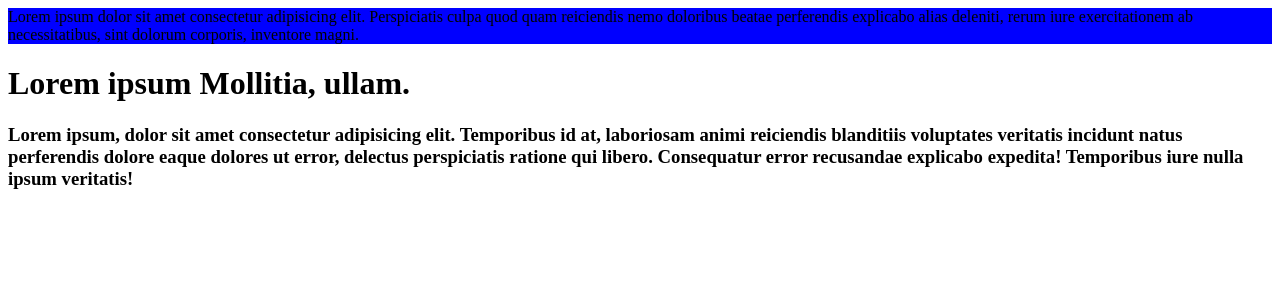
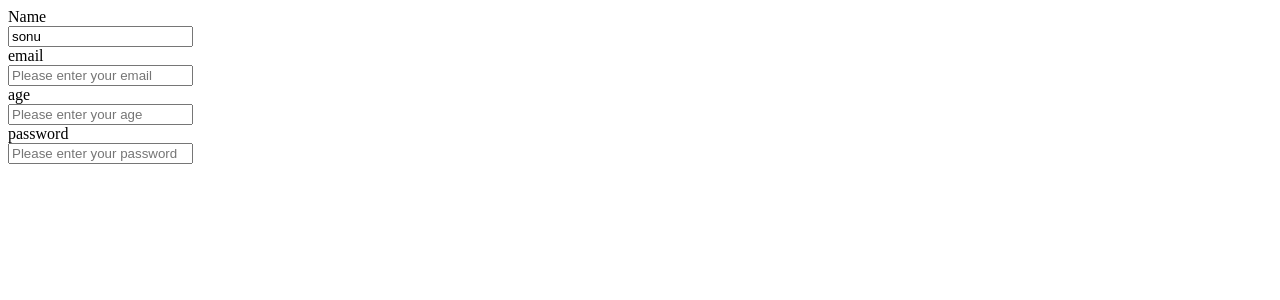
Before and after one commit to Sanowar72/react-teaching-jul, a React (Vite) app: page / in a window 1280 px wide. Shown: the top 300 px of the page. Built offline with nearby package versions, Linux system fonts and the light colour scheme.

Commit message:
form handle added

```diff
--- a/src/App.jsx
+++ b/src/App.jsx
@@ -1,11 +1,9 @@
 import React from "react";
-import Hello from "./component/Hello";
-import Name from "./component/Name";
+import Form from "./component/form/Form";
 const App = () => {
   return (
     <>
-      <Name />
-      <Hello />
+      <Form />
     </>
   );
 };
--- /dev/null
+++ b/src/component/form/Form.jsx
@@ -0,0 +1,46 @@
+import React, { useState } from "react";
+
+const Form = () => {
+  const [name, setName] = useState("sonu");
+  const [email, setEmail] = useState("");
+  const [password, setPassword] = useState("");
+  const [age, setage] = useState();
+  const handleChange = (e) => {
+    const res = e.target.value.toUpperCase();
+    setName(res);
+  };
+  return (
+    <>
+      <div> Name</div>
+      <input
+        value={name}
+        type="text"
+        placeholder="Please enter your name"
+        onChange={handleChange}
+      />
+      <div>email</div>
+      <input
+        value={email}
+        type="email"
+        placeholder="Please enter your email"
+        onChange={(e) => setEmail(e.target.value)}
+      />
+      <div> age</div>
+      <input
+        value={age}
+        type="number"
+        placeholder="Please enter your age"
+        onChange={(e) => setage(e.target.value)}
+      />
+      <div> password</div>
+      <input
+        value={password}
+        type="password"
+        placeholder="Please enter your password"
+        onChange={(e) => setPassword(e.target.value)}
+      />
+    </>
+  );
+};
+
+export default Form;
```
